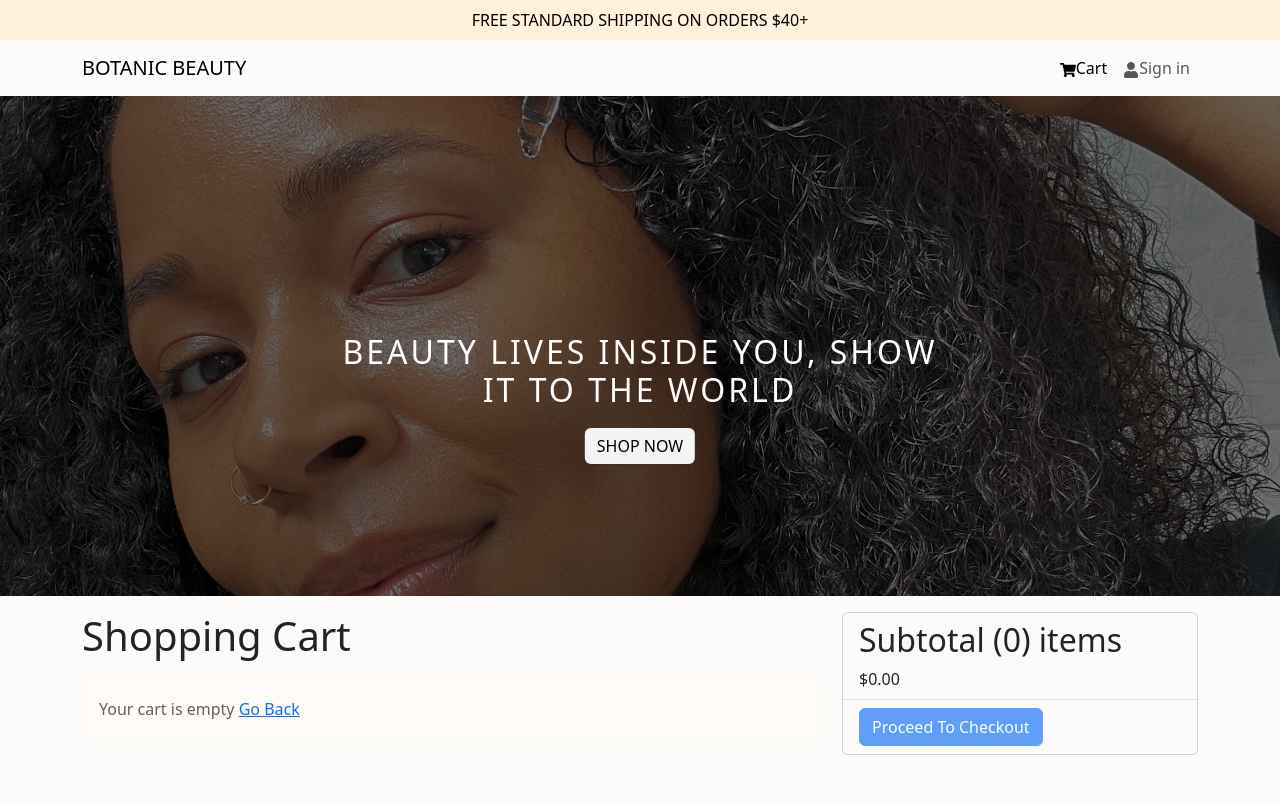
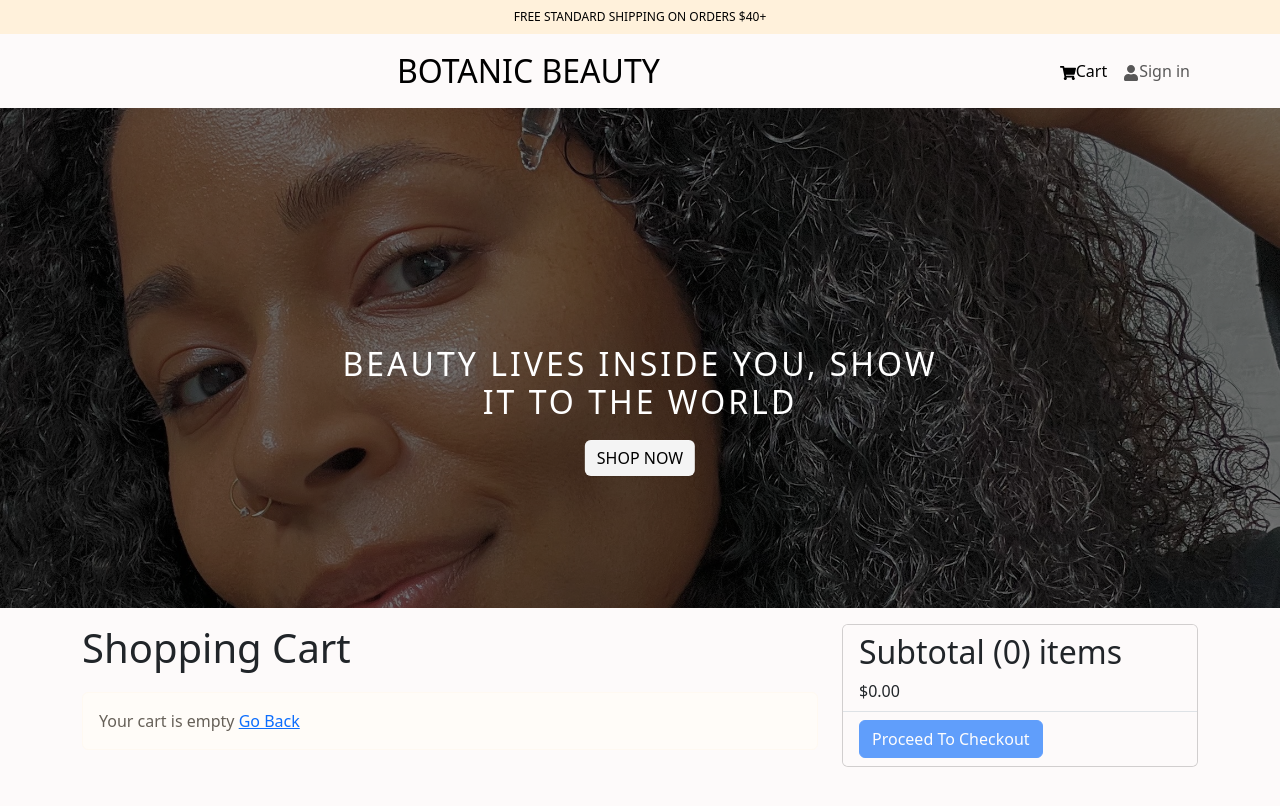
Before and after one commit to TaylorDJones11/botanicbeauty, a React (Create React App) app in the folder frontend/: page /cart in a window 1280 px wide. Shown: the top 806 px of the page. Built offline with nearby package versions, Linux system fonts and the light colour scheme.

Commit message:
adjusting spacing

```diff
--- a/frontend/src/assets/styles/index.css
+++ b/frontend/src/assets/styles/index.css
@@ -53,6 +53,16 @@ table th {
   background: rgba(0, 0, 0, 0.5);
 }
 
+/* Navbar */
+
+.brand-style {
+  text-align: center !important;
+  display: block; /* This helps center the text */
+  width: 80%;
+  font-size: 32px;
+  text-align: center;
+}
+
 /* Hero Section */
 
 .image-container {
@@ -86,7 +96,7 @@ table th {
   text-align: center;
   color: #fff;
   padding: 10px;
-  font-weight: 400;
+  font-weight: 200;
   letter-spacing: 3px;
 }
 
--- a/frontend/src/components/Head.jsx
+++ b/frontend/src/components/Head.jsx
@@ -5,7 +5,6 @@ import { LinkContainer } from 'react-router-bootstrap';
 import { useSelector } from 'react-redux/es/hooks/useSelector';
 import { useLogoutMutation } from '../slices/usersApiSlice';
 import { logout } from '../slices/authSlice';
-import logo from '../assets/logo.png';
 import { useDispatch } from 'react-redux';
 import ShippingBanner from './ShippingBanner';
 import Hero from './Hero';
@@ -40,7 +39,7 @@ const Head = () => {
       >
         <Container>
           <LinkContainer to='/'>
-            <Navbar.Brand>BOTANIC BEAUTY</Navbar.Brand>
+            <Navbar.Brand className='brand-style'>BOTANIC BEAUTY</Navbar.Brand>
           </LinkContainer>
           <Navbar.Toggle aria-controls='basic-navbar-nav'></Navbar.Toggle>
           <Navbar.Collapse id='basic-navbar-nav'>
--- a/frontend/src/components/ShippingBanner.jsx
+++ b/frontend/src/components/ShippingBanner.jsx
@@ -2,7 +2,7 @@ const ShippingBanner = () => {
   return (
     <p
       className='text-center text-bg-info py-2 fw-normal'
-      style={{ margin: 0 }}
+      style={{ margin: 0, fontSize: '12px' }}
     >
       FREE STANDARD SHIPPING ON ORDERS $40+
     </p>
--- a/frontend/src/screens/HomeScreen.jsx
+++ b/frontend/src/screens/HomeScreen.jsx
@@ -17,7 +17,7 @@ const HomeScreen = () => {
         </Message>
       ) : (
         <>
-          <h1>OUR BESTSELLERS</h1>
+          <h3 className='mt-5 fw-normal'>OUR BESTSELLERS</h3>
           <Row>
             {products.map((product) => (
               <Col key={product} sm={12} md={6} lg={4} xl={3}>
```
Also changed, not shown: frontend/public/images/native.png (added).
